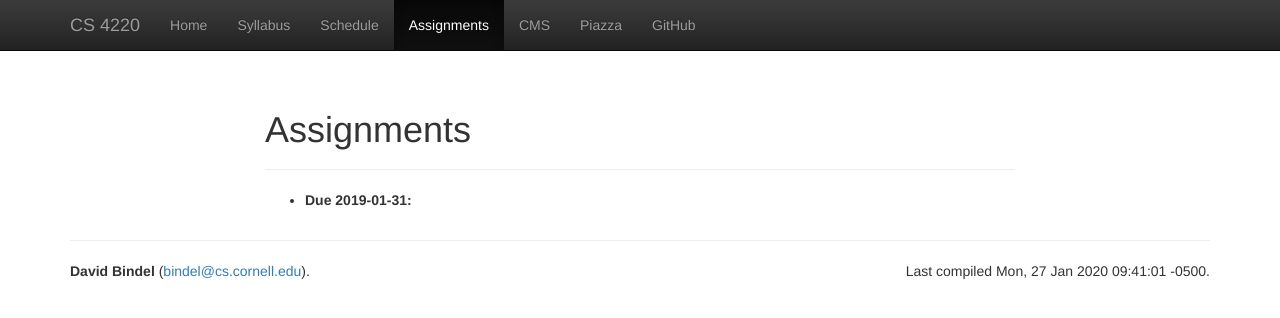
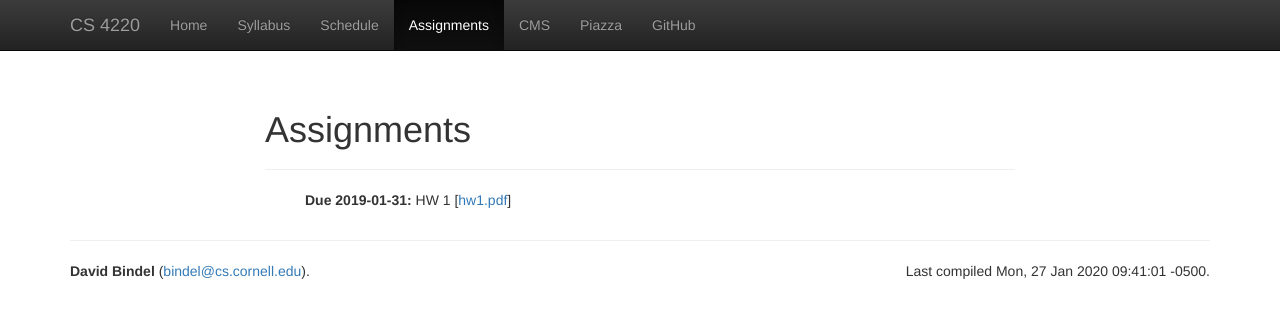
Before and after one commit to dbindel/cs4220-s20, a Jekyll site: the page built from web/assignments.html, in a window 1280 px wide. Shown: the top 318 px of the page. Built offline with Jekyll 4.4.1, drawn with Linux system fonts in a browser that asks for light colours; nearby versions of some CDN libraries.

Commit message:
Changed HW entry formatting.

```diff
--- a/web/_includes/hw_entry.html
+++ b/web/_includes/hw_entry.html
@@ -1,5 +1,7 @@
-<li>
+<p class="hanging-indent">
   <strong>Due {{ entry.due }}:</strong>
-  {% if entry.file %}<a href="hw/{{ entry.file }}.pdf">{{ entry.desc }}</a>{% else %}{{ entry.desc }}{% endif %}
-  {% if entry.support %}{% for s in entry.support %} [<a href="hw/{{ s }}">{{ s }}</a>]{% endfor %}{% endif %}
-</li>
+  {{ entry.text }}
+  {% for file in entry.files %}
+  [<a href="hw/{{ file }}">{{ file }}</a>]
+  {% endfor %}
+</p>
```
